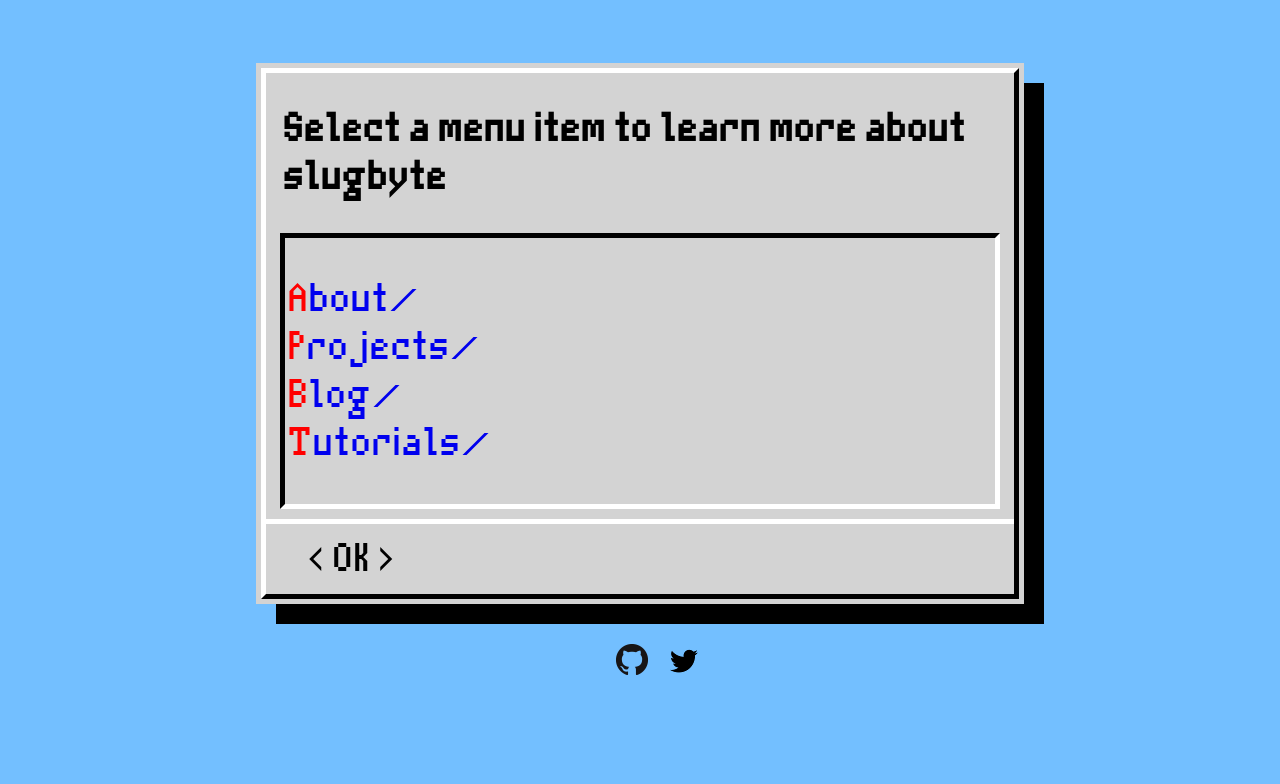
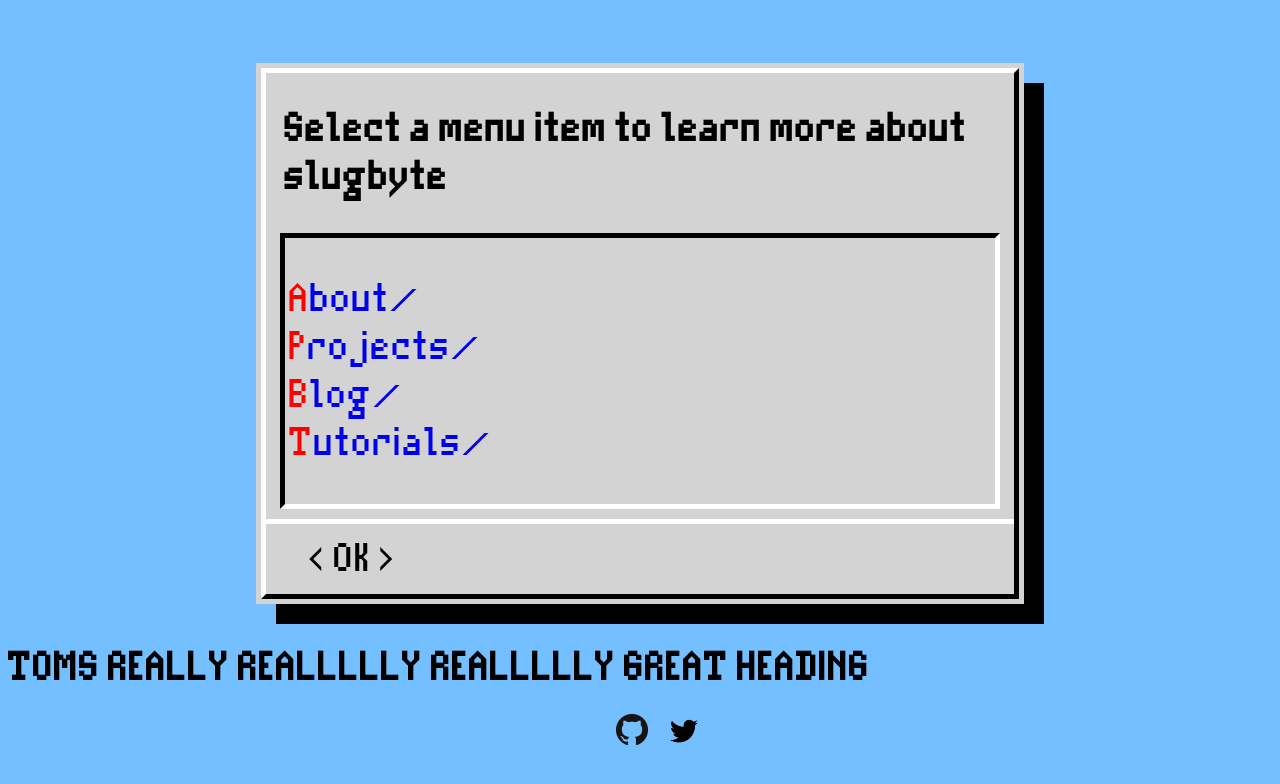
Before and after one commit to lawnjunk/website, a plain HTML site: page index.html in a window 1280 px wide. Drawn offline with Linux system fonts and the light colour scheme.

Commit message:
made the best headding for tom

```diff
--- a/index.html
+++ b/index.html
@@ -27,6 +27,7 @@
     </header>
     <script type="text/javascript" src="/js/events.js" charset="utf-8"></script>
     <footer>
+      <h1>TOMS REALLY REALLLLLY REALLLLLY GREAT HEADING</h1>
       <ul>
         <li><a href="http://github.com/slugbyte" target="_blank"> <img src="/img/GitHub-Mark-32px.png" alt=""/></a></li>
         <li><a href="http://twitter.com/slugbyte" target="_blank"> <img src="/img/Twitter-Icon-32px.png" alt=""/></a></li>
```
